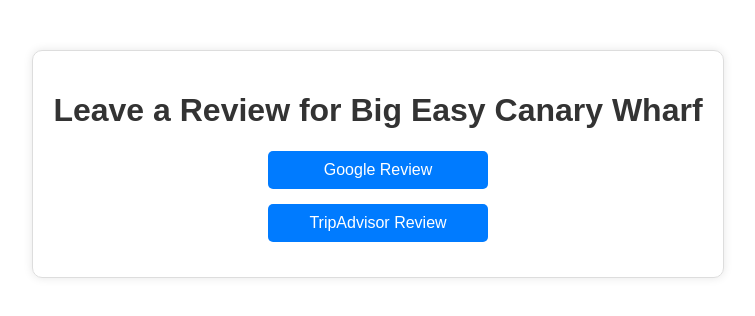
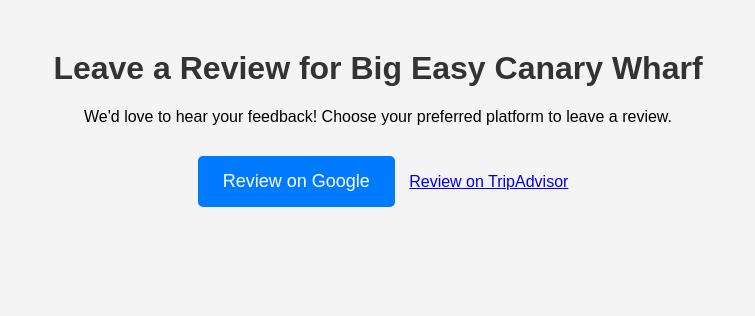
Before and after one commit to BigEasy-CW/big-easy-reviews, a plain HTML site: page index.html in a window 1280 px wide. Shown: the whole page, without its empty margins (262-1017 px from the left). Drawn offline with Linux system fonts and the light colour scheme.

Commit message:
final index.html

```diff
--- a/index.html
+++ b/index.html
@@ -3,43 +3,52 @@
 <head>
     <meta charset="UTF-8">
     <meta name="viewport" content="width=device-width, initial-scale=1.0">
-    <title>Big Easy Canary Wharf - Review</title>
+    <title>Big Easy Canary Wharf - Review Us</title>
     <style>
         body {
             font-family: Arial, sans-serif;
             text-align: center;
-            margin-top: 50px;
-        }
-        .container {
-            display: inline-block;
-            padding: 20px;
-            border: 1px solid #ddd;
-            border-radius: 10px;
-            box-shadow: 0px 0px 10px rgba(0, 0, 0, 0.1);
+            margin: 50px;
+            background-color: #f4f4f4;
         }
         h1 {
             color: #333;
         }
-        .button {
-            display: block;
-            width: 200px;
-            padding: 10px;
-            margin: 15px auto;
+        .button-container {
+            margin-top: 20px;
+        }
+        .review-button {
+            display: inline-block;
+            margin: 10px;
+            padding: 15px 25px;
+            font-size: 18px;
+            color: white;
             background-color: #007BFF;
-            color: white;
+            border: none;
+            border-radius: 5px;
             text-decoration: none;
-            border-radius: 5px;
+            cursor: pointer;
+            transition: background-color 0.3s;
         }
-        .button:hover {
+        .review-button:hover {
             background-color: #0056b3;
+        }
+        .review-button.tripadvisor {
+            background-color: #34e5a6;
+        }
+        .review-button.tripadvisor:hover {
+            background-color: #1cb784;
         }
     </style>
 </head>
 <body>
-    <div class="container">
-        <h1>Leave a Review for Big Easy Canary Wharf</h1>
-        <a href="https://www.google.com/search?q=big+easy+canary+wharf&oq=big&gs_lcrp=EgZjaHJvbWUqDwgAECMYJxjjAhiABBiKBTIPCAAQIxgnGOMCGIAEGIoFMhUIARAuGCcYrwEYxwEYgAQYigUYjgUyBggCEEUYOzIGCAMQRRg5MhMIBBAuGK8BGMcBGLEDGIAEGI4FMgYIBRBFGDwyBggGEEUYPDIGCAcQRRg80gEIMTk4MWowajeoAgCwAgA&sourceid=chrome&ie=UTF-8#lrd=0x487602b71630968f:0x9ad949e10f1cb467,3,,,," class="button" target="_blank">Google Review</a>
-        <a href="https://www.tripadvisor.co.uk/UserReviewEdit-g186338-d8800509-Big_Easy_Canary_Wharf-London_England.html" class="button" target="_blank">TripAdvisor Review</a>
+    <h1>Leave a Review for Big Easy Canary Wharf</h1>
+    <p>We'd love to hear your feedback! Choose your preferred platform to leave a review.</p>
+
+    <div class="button-container">
+        <a href="https://www.google.com/search?q=big+easy+canary+wharf&oq=big&gs_lcrp=EgZjaHJvbWUqDwgAECMYJxjjAhiABBiKBTIPCAAQIxgnGOMCGIAEGIoFMhUIARAuGCcYrwEYxwEYgAQYigUYjgUyBggCEEUYOzIGCAMQRRg5MhMIBBAuGK8BGMcBGLEDGIAEGI4FMgYIBRBFGDwyBggGEEUYPDIGCAcQRRg80gEIMTk4MWowajeoAgCwAgA&sourceid=chrome&ie=UTF-8#lrd=0x487602b71630968f:0x9ad949e10f1cb467,3,,,," class="review-button google">Review on Google</a>
+
+        <a href="https://www.tripadvisor.co.uk/UserReviewEdit-g186338-d8800509-Big_Easy_Canary_Wharf-London_England.html">Review on TripAdvisor</a>
     </div>
 </body>
 </html>
```
